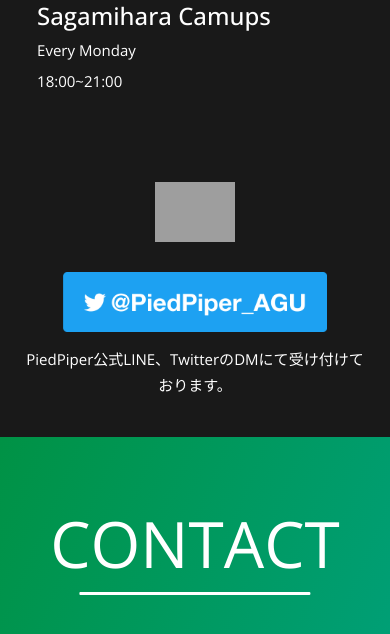
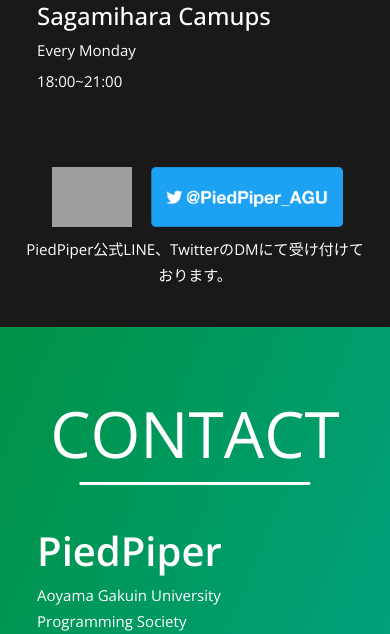
Before and after one commit to agu-piedpiper/AGU_PiedPiper.github.io_ver1, a Flask app: template templates/index.html in a window 390 px wide. Shown: the part 3629-4263 px from the top of the page. Run offline with Flask 2, Linux system fonts and the light colour scheme; the template is opened without the code that fills it, so the values that code supplies are empty; some libraries are stand-ins or nearby versions; grey boxes are pictures that could not be loaded.

Commit message:
fix sns btn

```diff
--- a/static/style.css
+++ b/static/style.css
@@ -537,10 +537,12 @@
 
 .how_to_join>p {
     margin: 0;
+    margin-top: 5px;
 }
 
 .how_to_join img {
     margin: 15px;
+    margin-top: 0px;
 }
 
 /*　　　Contact
@@ -808,6 +810,9 @@
     .about_img_2, .about_img_4 {
         transform: translate(10%, 0%);
     }
+    .how_to_join img {
+        margin: 0px 5px 5px 10px;
+    }
 }
 
 /* アニメーション animate.css変更 */
```
Also changed, not shown: static/images/twtter_btn2.png.
